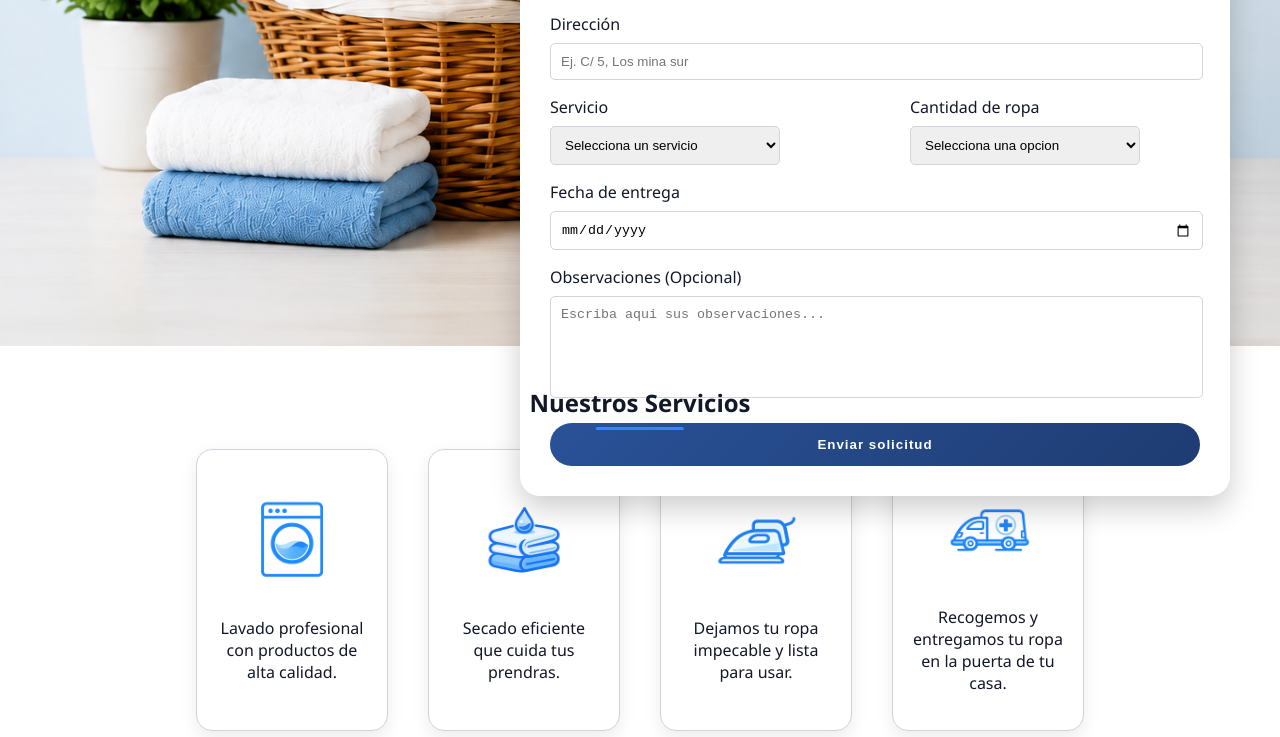
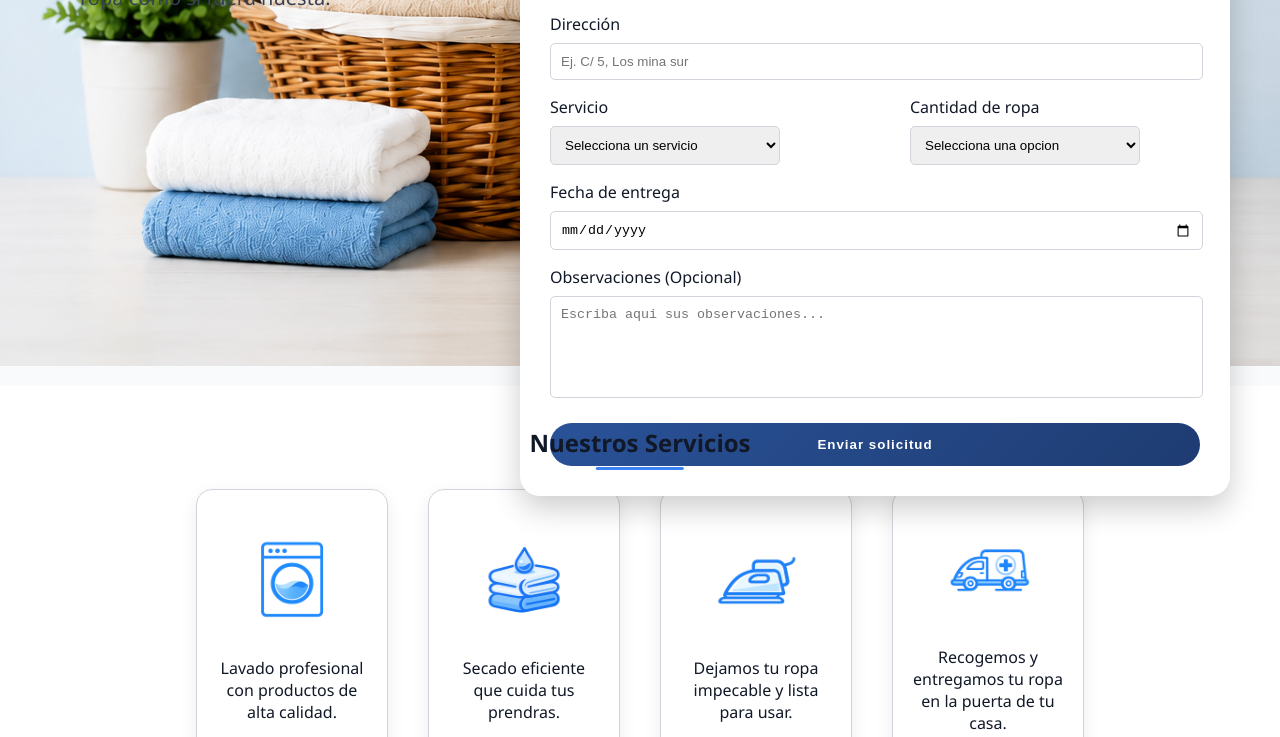
Before and after one commit to BenjiA04/Lavanderia-Web, a plain HTML site: page index.html in a window 1280 px wide. Shown: the part 412-1149 px from the top of the page. Drawn offline with Linux system fonts and the light colour scheme.

Commit message:
Update index.html

```diff
--- a/index.html
+++ b/index.html
@@ -23,6 +23,11 @@
         .topHeader {
             background: linear-gradient(135deg, #cbd4e5 10%, #709ce7 80%);
             box-shadow: 0 4px 15px rgba(0,0,0,0.15);
+        }
+
+         /* banner principal con mejor separación */
+        .BannerPrincipal {
+            padding: 20px 0;
         }
 
         /* links del menú con efecto hover y transición */
```
